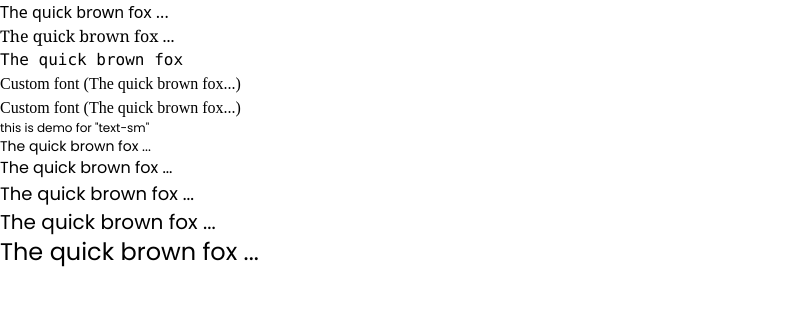
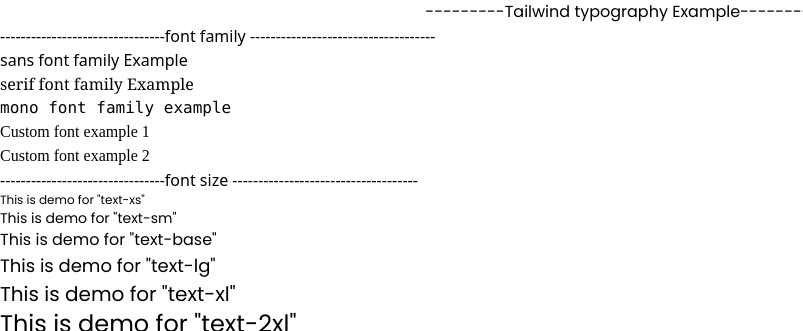
Before and after one commit to swastin/FrontEnd, a website: page tailwind/htmlpages/tw_typography/typography.html in a window 1280 px wide. Shown: the top 331 px of the page, without its empty margins (0-803 px from the left). Drawn offline with Linux system fonts and the light colour scheme; a web font is replaced by a local one.

Commit message:
committed by swastin

```diff
--- a/tailwind/htmlpages/tw_typography/typography.html
+++ b/tailwind/htmlpages/tw_typography/typography.html
@@ -10,19 +10,32 @@
 </head>
 
 <body>
+    <h1 class="font-poppins text-center">---------Tailwind typography Example-------------</h1>
     <!-- --------------Font Family Demo--------------------------------- -->
-    <p class="font-sans">The quick brown fox ...</p>
-    <p class="font-serif">The quick brown fox ...</p>
-    <p class="font-mono">The quick brown fox</p>
-    <p class="font-playfair">Custom font (The quick brown fox...)</p>
-    <p class="font-charm">Custom font (The quick brown fox...)</p>
+
+    <h6>--------------------------------font family ------------------------------------</h6>
+    <h1 class="font-sans">sans font family Example</h1>
+    <h1 class="font-serif">serif font family Example</h1>
+    <h1 class="font-mono">mono font family example</h1>
+    <h1 class="font-playfair">Custom font example 1</h1>
+    <h1 class="font-charm">Custom font example 2</h1>
     <!-- --------------------font size Demo-------------------- -->
-    <h1 class="font-poppins text-xs">this is demo for "text-sm" </h1>
-    <h1 class="font-poppins text-sm">The quick brown fox ...</h1>
-    <h1 class="font-poppins text-base">The quick brown fox ...</h1>
-    <h1 class="font-poppins text-lg">The quick brown fox ...</h1>
-    <h1 class="font-poppins text-xl">The quick brown fox ...</h1>
-    <h1 class="font-poppins text-2xl ">The quick brown fox ...</h1>
+    <h6>--------------------------------font size ------------------------------------</h6>
+    <h1 class="font-poppins text-xs">This is demo for "text-xs"</h1>
+    <h1 class="font-poppins text-sm">This is demo for "text-sm"</h1>
+    <h1 class="font-poppins text-base">This is demo for "text-base"</h1>
+    <h1 class="font-poppins text-lg">This is demo for "text-lg"</h1>
+    <h1 class="font-poppins text-xl">This is demo for "text-xl"</h1>
+    <h1 class="font-poppins text-2xl ">This is demo for "text-2xl"</h1>
+    <h1 class="font-poppins text-3xl ">This is demo for "text-3xl"</h1>
+    <h1 class="font-poppins text-4xl ">This is demo for "text-4xl"</h1>
+    <!-- <h1 class="font-poppins text-5xl ">This is demo for "text-5xl"</h1>
+    <h1 class="font-poppins text-6xl ">This is demo for "text-6xl"</h1>
+    <h1 class="font-poppins text-7xl ">This is demo for "text-7xl"</h1>
+    <h1 class="font-poppins text-8xl ">This is demo for "text-8xl"</h1>
+    <h1 class="font-poppins text-9xl ">This is demo for "text-9xl"</h1> -->
+
+
 </body>
 
 </html>
```
Also changed, not shown: tailwind/css/style.css.
